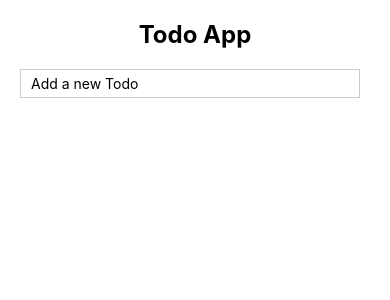
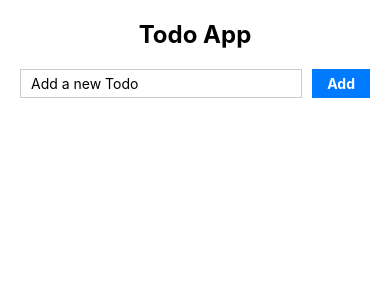
Before and after one commit to Rajendra-65/to-do-mobile-app, a React Native app: screen / in a window 390 px wide. Shown: the top 300 px of the page. Built offline with nearby package versions, Linux system fonts and the light colour scheme.

Commit message:
Added the todoItem,todoList,todoInput and updated the app.tsx also

```diff
--- a/App.tsx
+++ b/App.tsx
@@ -1,11 +1,35 @@
 import { StyleSheet, View, Text } from "react-native";
 import TodoInput from "./src/components/todoInput";
+import { useState } from "react";
+import TodoList from "./src/components/todoList";
+
+interface Todo {
+  id : string,
+  text : string,
+  completed : boolean,
+}
 
 function App(): React.JSX.Element {
+
+  const [todoList , setTodoList] = useState<Todo[]>([]);
+
+  console.log(todoList)
+
+  const addTodo = (text:string) => {
+    setTodoList([...todoList,{
+      id:Date.now().toString(),
+      text: text,
+      completed:false
+    }])
+  }
+
+  console.log(todoList)
+
   return (
     <View style = {styles.container}>
       <Text style = {styles.headerText}>Todo App</Text>
-      <TodoInput/>
+      <TodoInput onAddTodo = {addTodo} />
+      <TodoList todoList = {todoList} />
     </View>
   )
 }
--- a/src/components/todoInput.tsx
+++ b/src/components/todoInput.tsx
@@ -1,13 +1,33 @@
-import React from "react";
-import { View,StyleSheet,TextInput } from "react-native";
+import React, { useState } from "react";
+import { View,StyleSheet,TextInput,Text } from "react-native";
+import { TouchableOpacity } from "react-native";
 
-const TodoInput : React.FC = () => {
+interface TodoInputProps {
+    onAddTodo : (text:string) => void
+}
+
+const TodoInput : React.FC<TodoInputProps>= ({onAddTodo}) => {
+    const [text,setText] = useState('');
+
+    const handleAddTodo = () => {
+        if(text.trim()){
+            onAddTodo(text.trim())
+            setText('')
+        }
+    }
+
     return(
         <View style = {styles.container}>
             <TextInput
+                value = {text}
                 style = {styles.input}
                 placeholder = "Add a new Todo"
+                onChangeText = {setText}
             />
+            <TouchableOpacity onPress = {handleAddTodo} style = {styles.addtodoBtn}>
+                <Text style = {styles.addtodoBtnText}>Add</Text>
+
+            </TouchableOpacity>
         </View>
     )
 }
@@ -25,6 +45,17 @@ const styles  = StyleSheet.create({
         paddingVertical : 5,
         marginRight : 10
     },
+    addtodoBtn : {
+        backgroundColor : '#007aff',
+        paddingHorizontal : 15,
+        paddingVertical : 5,
+        justifyContent : 'center',
+        alignItems : 'center'
+    },
+    addtodoBtnText : {
+        color : "#fff",
+        fontWeight: 'bold',
+    },
 })
 
 export default TodoInput;
--- /dev/null
+++ b/src/components/todoItem.tsx
@@ -0,0 +1,22 @@
+import React from "react";
+import { View, StyleSheet } from "react-native";
+import { Todo } from "../types";
+
+interface TodoItemProps {
+    todo : Todo
+}
+
+const TodoItem:React.FC<TodoItemProps> = ({todo}) => {
+    console.log("Todo from todo Item",todo)
+    return(
+        <View>
+
+        </View>
+    )
+}
+
+const styles = StyleSheet.create({
+
+})
+
+export default TodoItem;
--- /dev/null
+++ b/src/components/todoList.tsx
@@ -0,0 +1,32 @@
+import React from "react";
+import {ScrollView, StyleSheet } from "react-native";
+import { Todo } from "../types";
+import TodoItem from "./todoItem";
+
+interface TodoListProps {
+    todoList : Todo[]
+}
+
+const TodoList:React.FC<TodoListProps>= ({todoList}) => {
+    return(
+        <ScrollView>
+            {
+                todoList.map(todo=>
+                    <TodoItem
+                        key = {todo.id}
+                        todo = {todo}
+                    />
+                )
+            }
+        </ScrollView>
+    )
+}
+
+const styles = StyleSheet.create({
+    container:{
+        flex : 1,
+
+    }
+})
+
+export default TodoList;
--- /dev/null
+++ b/src/types/index.ts
@@ -0,0 +1,5 @@
+export interface Todo {
+    id : string,
+    text : string,
+    completed : boolean,
+}
```
